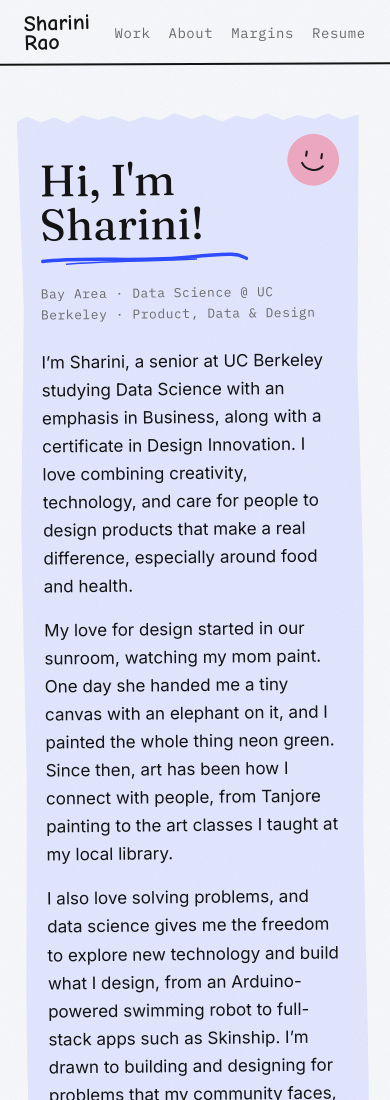
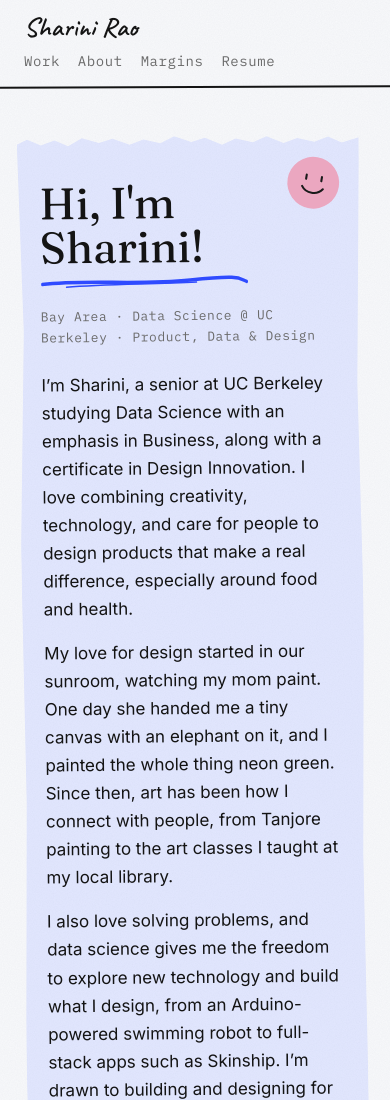
Before and after one commit to sharinimrao/Sharini.com, a plain HTML site: page index.html in a window 390 px wide. Shown: the top 1100 px of the page. Drawn offline with Linux system fonts and the light colour scheme; a web font is replaced by a local one.

Commit message:
Logo: Caveat handwriting on one line
Swaps Gaegu for Caveat 600, puts "Sharini Rao" on a single line on
every page, removes the tilt, and left-aligns the header on phones.

Co-Authored-By: Claude Opus 5.5 <noreply@anthropic.com>

```diff
--- a/assets/redesign.css
+++ b/assets/redesign.css
@@ -31,11 +31,11 @@
 
 .brand {
   font-family: var(--script);
-  font-weight: 700;
-  font-size: 26px;
-  line-height: 0.85;
+  font-weight: 600;
+  font-size: 30px;
+  line-height: 1;
   color: var(--ink);
-  transform: rotate(-2deg);
+  white-space: nowrap;
 }
 .nav-links { display: flex; flex-wrap: wrap; gap: 8px 36px; list-style: none; }
 .nav-links a {
@@ -408,7 +408,7 @@ footer::before {
   .info-block:has(.book-list) { padding: 28px 24px; }
   .book-list { grid-template-columns: repeat(2, minmax(0,1fr)); gap: 20px 16px; }
   .info-block:has(.exp-item) { padding: 28px 20px 20px; }
-  .topbar-inner { justify-content: center; }
+  .topbar-inner { justify-content: flex-start; gap: 6px 24px; }
 }
 
 /* ===== Margins page ===== */
@@ -515,7 +515,7 @@ a.margin-card:hover { transform: rotate(0deg) translateY(-3px); }
 @media (max-width: 560px) {
   .collage-card { padding: 44px 22px 36px; }
   .smiley-sticker { width: 56px; height: 56px; top: 20px; right: 18px; }
-  .brand { font-size: 22px; }
+  .brand { font-size: 27px; }
   .nav-links { gap: 4px 18px; }
 }
 
--- a/assets/scrapbook.css
+++ b/assets/scrapbook.css
@@ -2,7 +2,7 @@
    Shared tokens + reusable signature classes. Imported by redesign.css and style.css.
    Each signature class also lists the existing page classes it styles, so the
    markup stays untouched (e.g. `.torn-card, .hero`). */
-@import url('https://fonts.googleapis.com/css2?family=Fraunces:opsz,wght@9..144,400;9..144,500&family=Inter:wght@400;500;600&family=IBM+Plex+Mono:wght@400&family=Gaegu:wght@700&display=swap');
+@import url('https://fonts.googleapis.com/css2?family=Fraunces:opsz,wght@9..144,400;9..144,500&family=Inter:wght@400;500;600&family=IBM+Plex+Mono:wght@400&family=Caveat:wght@600&display=swap');
 
 :root {
   /* white + cobalt palette (was beige + butter yellow) */
@@ -28,7 +28,7 @@
   --hand: 'Fraunces', Georgia, serif;
   --type: 'Inter', system-ui, -apple-system, sans-serif;
   --mono: 'IBM Plex Mono', ui-monospace, Menlo, monospace; /* ONLY small metadata labels + top nav */
-  --script: 'Gaegu', 'Comic Sans MS', cursive; /* ONLY the name/logo in the top-left */
+  --script: 'Caveat', 'Comic Sans MS', cursive; /* ONLY the name/logo in the top-left */
 
   --max: 1180px;
   --gutter: 24px;
--- a/index.html
+++ b/index.html
@@ -11,7 +11,7 @@
 
 <header class="topbar">
   <div class="topbar-inner">
-    <a class="brand" href="index.html">Sharini<br>Rao</a>
+    <a class="brand" href="index.html">Sharini Rao</a>
     <ul class="nav-links">
       <li><a href="projects/index.html">Work</a></li>
       <li><a href="index.html">About</a></li>
```
Also changed, not shown: margins/index.html (+1 -1 lines), projects/fedup/index.html (+1 -1 lines), projects/ib130/index.html (+1 -1 lines), projects/index.html (+1 -1 lines), projects/legali/index.html (+1 -1 lines), projects/lotus-foods/index.html (+1 -1 lines), projects/puffin/index.html (+1 -1 lines), projects/skinship/index.html (+1 -1 lines), sports/index.html (+1 -1 lines).
